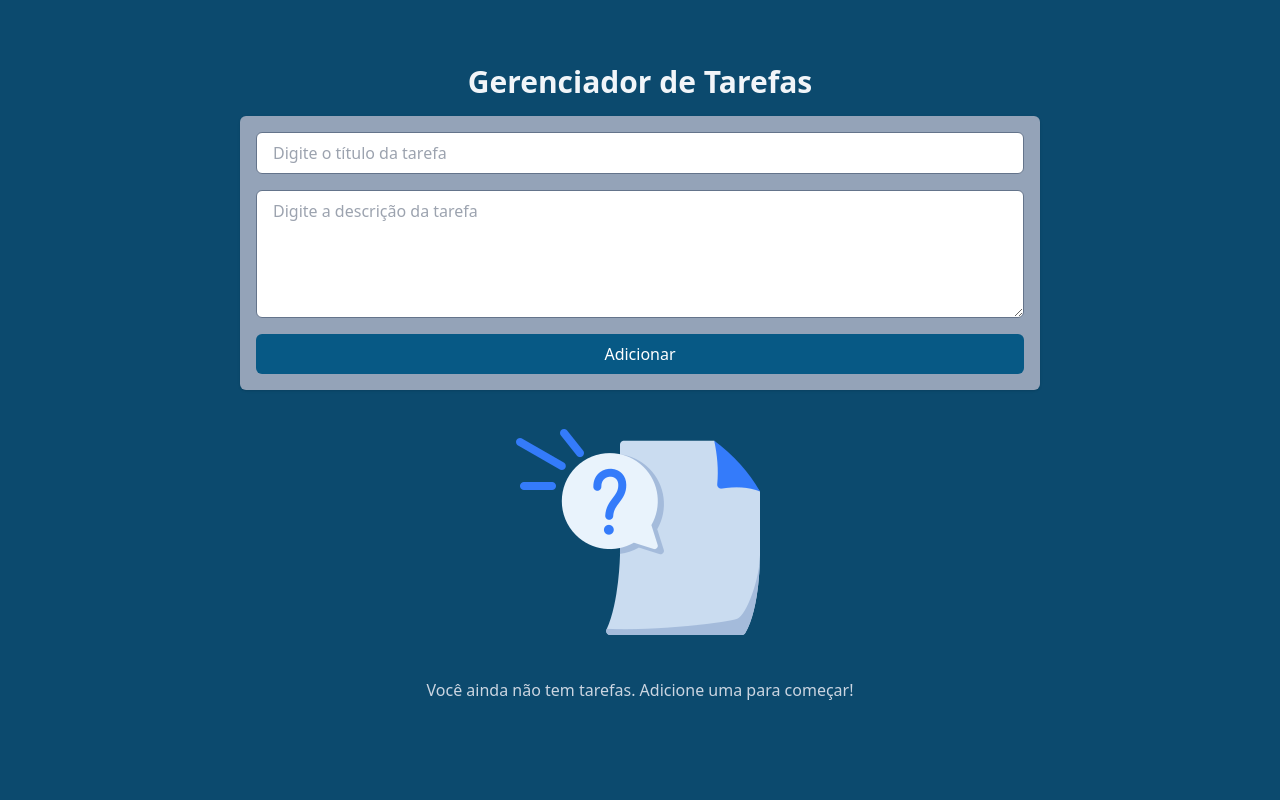
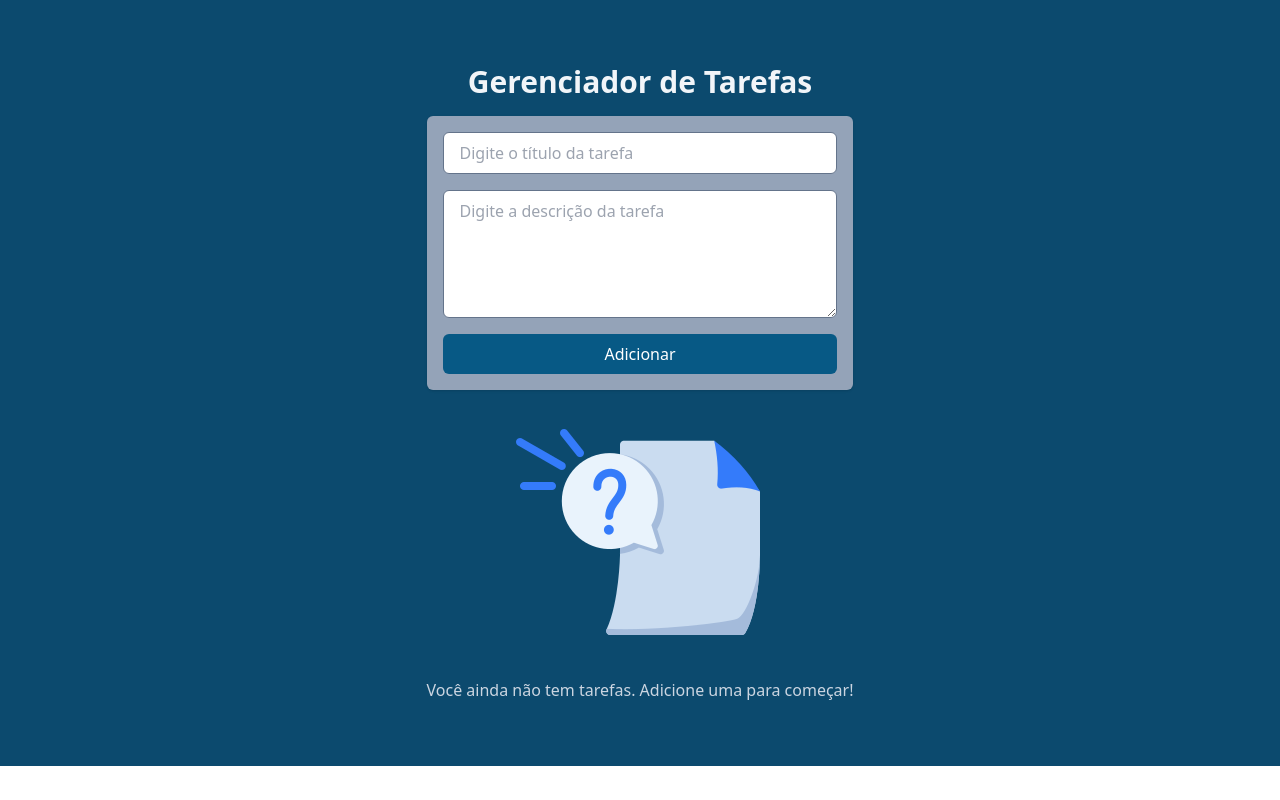
Before and after one commit to KelvinClenderson/Task-Manager, a React (Vite) app: page / in a window 1280 px wide. Built offline with nearby package versions, Linux system fonts and the light colour scheme; no server answers.

Commit message:
bg update

```diff
--- a/src/App.jsx
+++ b/src/App.jsx
@@ -15,7 +15,7 @@ function App() {
     localStorage.setItem("tasks", JSON.stringify(tasks));
   }, [tasks]);
 
-  useEffect(() => {
+  /*useEffect(() => {
     async function getasksFetch() {
       // Chama a API
       const response = await fetch(
@@ -41,7 +41,7 @@ function App() {
     }
 
     getasksFetch();
-  }, []);
+  }, []);*/
 
   // Função que lida com a conclusão de uma tarefa
   function onTaskClicked(taskId) {
@@ -76,7 +76,7 @@ function App() {
 
   return (
     <Bg>
-      <div className="w-[800px] h-full space-y-4">
+      <div className="w-[700] space-y-4">
         <Tittle>Gerenciador de Tarefas</Tittle>
 
         <AddTasks onAddTaskSubmit={onAddTaskSubmit} />
--- a/src/components/BgColor.tsx
+++ b/src/components/BgColor.tsx
@@ -3,7 +3,7 @@ import React from "react";
 function Bg(props) {
   return (
     <div
-      className="w-screen h-screen bg-sky-900
+      className=" bg-sky-900
     flex justify-center p-16 h-full w-full"
     >
       {props.children}
```
